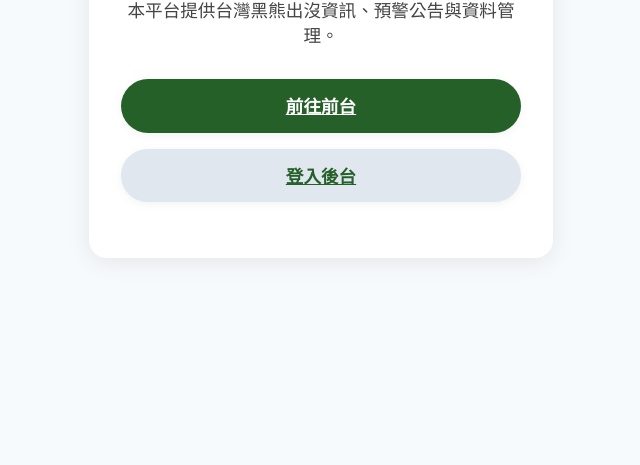
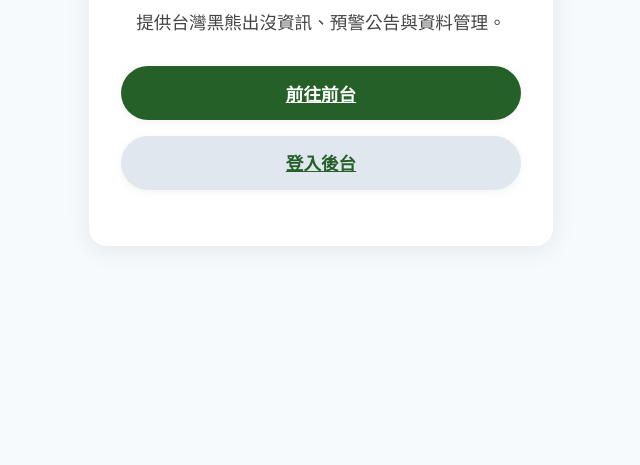
Before and after one commit to cutebarbara/taiwan_bear, a plain HTML site: page index.html in a window 1280 px wide. Shown: the part 335-800 px from the top of the page, without its empty margins (319-959 px from the left). Drawn offline with Linux system fonts and the light colour scheme.

Commit message:
Update index.html

```diff
--- a/index.html
+++ b/index.html
@@ -79,7 +79,7 @@
 <body>
   <div class="container">
     <h1>台灣黑熊偵測預警系統</h1>
-    <p>本平台提供台灣黑熊出沒資訊、預警公告與資料管理。</p>
+    <p>提供台灣黑熊出沒資訊、預警公告與資料管理。</p>
     <div class="btn-group">
       <a class="btn btn-main" href="https://bear-detection-app.onrender.com" target="_blank" rel="noopener noreferrer">前往前台</a>
       <a class="btn btn-admin" href="admin/login.html">登入後台</a>
```
